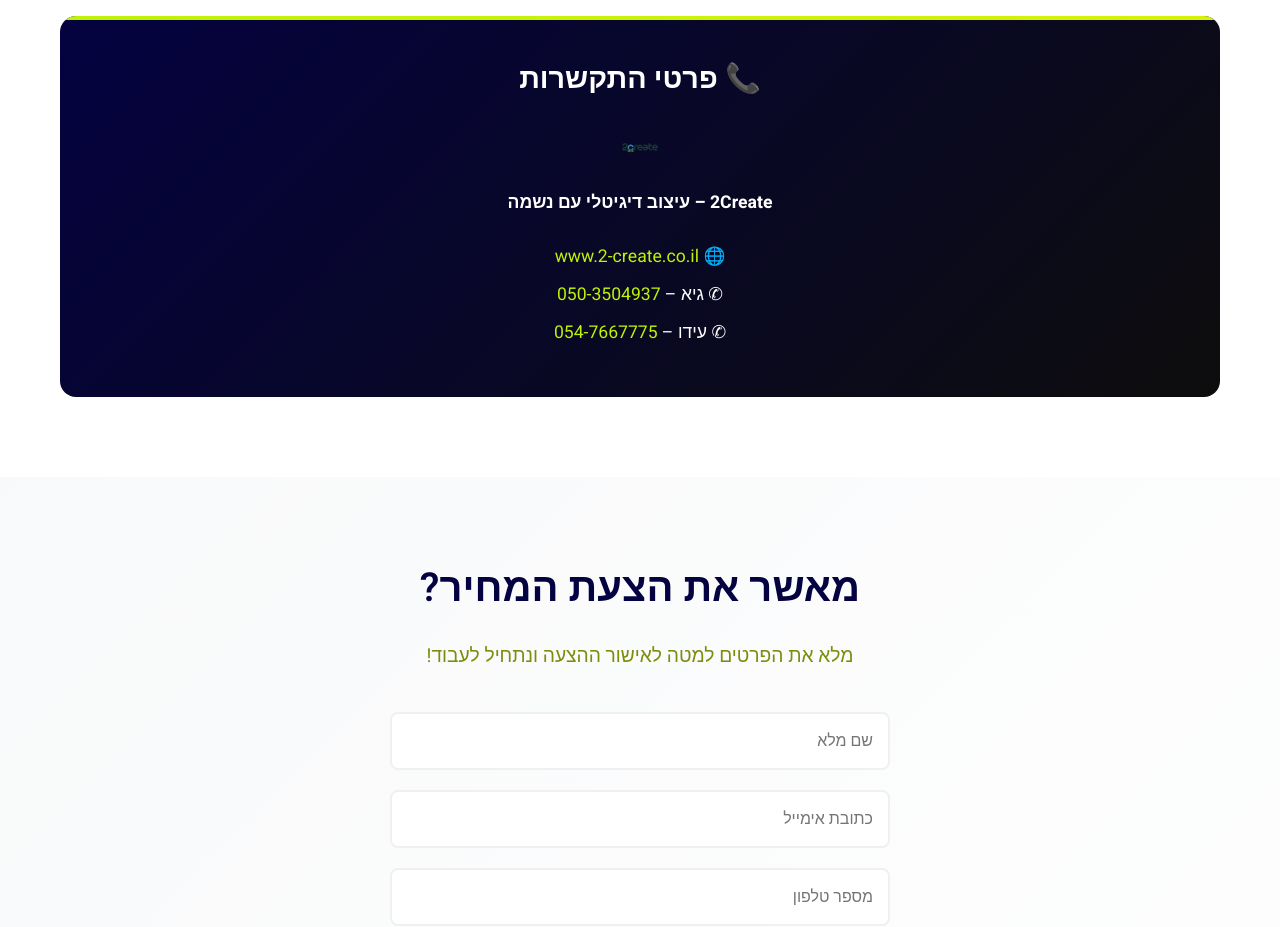
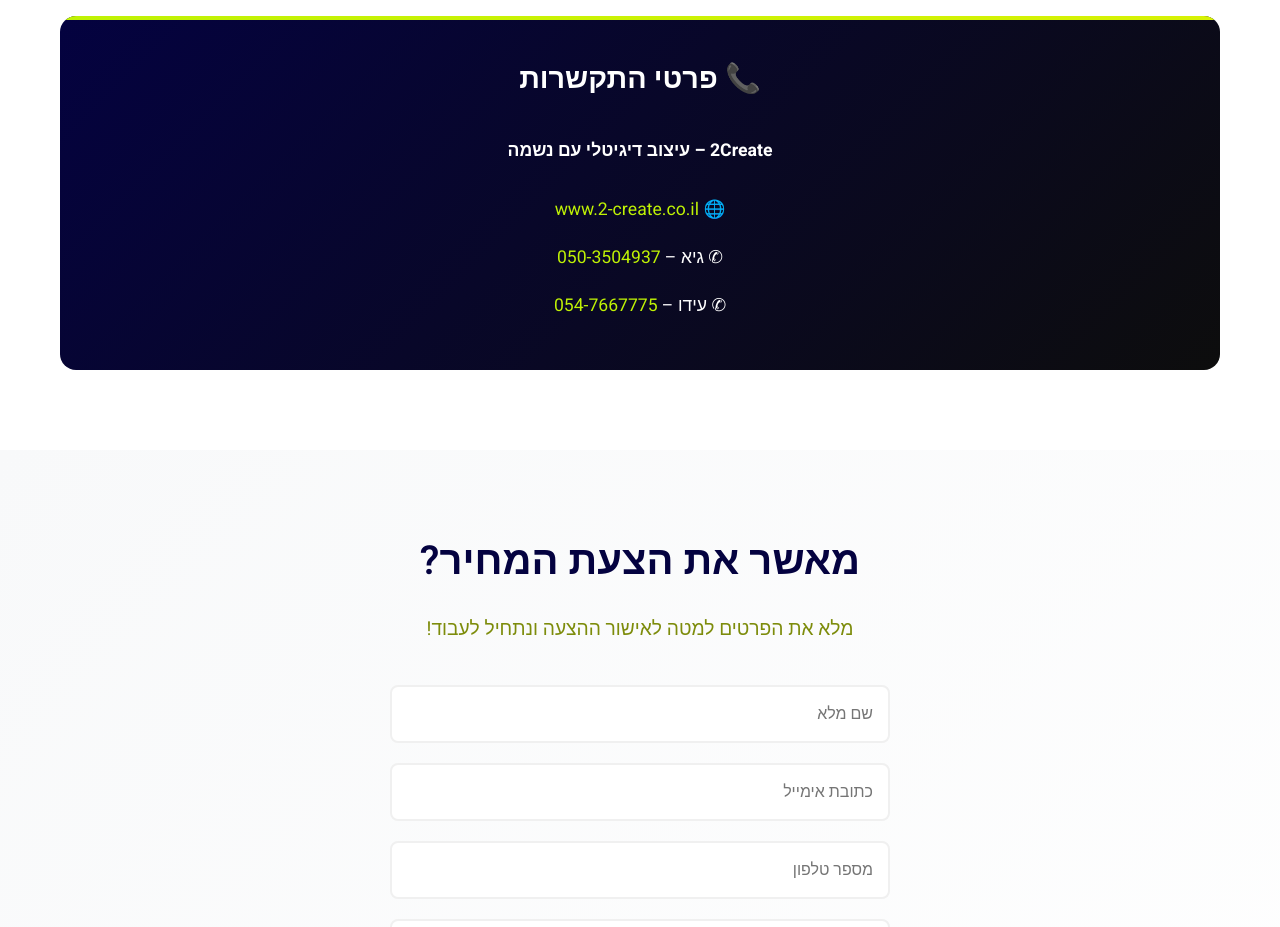
Before and after one commit to Idosegev23/2create-quote-landing, a website: page public/index.html in a window 1280 px wide. Shown: the part 2440-3367 px from the top of the page. Drawn offline with Linux system fonts and the light colour scheme.

Commit message:
Update index.html

```diff
--- a/public/index.html
+++ b/public/index.html
@@ -158,16 +158,16 @@
             <!-- Contact Info -->
            <div class="contact-info">
   <h3>📞 פרטי התקשרות</h3>
-                <div class="contact-details">
-                   <div class="contact-logo" style="display: flex; flex-direction: column; align-items: center; justify-content: center; text-align: center;">
-  <img src="logo.webp" alt="2Create Logo" class="contact-logo-image">
+  <div class="contact-details" style="display: flex; flex-direction: column; align-items: center; justify-content: center; text-align: center;">
+    <div class="contact-logo" style="margin-bottom: 10px;">
       <p><strong>2Create – עיצוב דיגיטלי עם נשמה</strong></p>
     </div>
-                    <p>🌐 <a href="https://2create.vercel.app" target="_blank">www.2-create.co.il</a></p>
+    <p>🌐 <a href="https://2-create.co.il" target="_blank">www.2-create.co.il</a></p>
     <p>✆ גיא – <a href="tel:0503504937">050-3504937</a></p>
     <p>✆ עידו – <a href="tel:0547667775">054-7667775</a></p>
   </div>
 </div>
+
         </div>
     </section>
 
```
Lines whose indentation alone changed are shown as unchanged.
